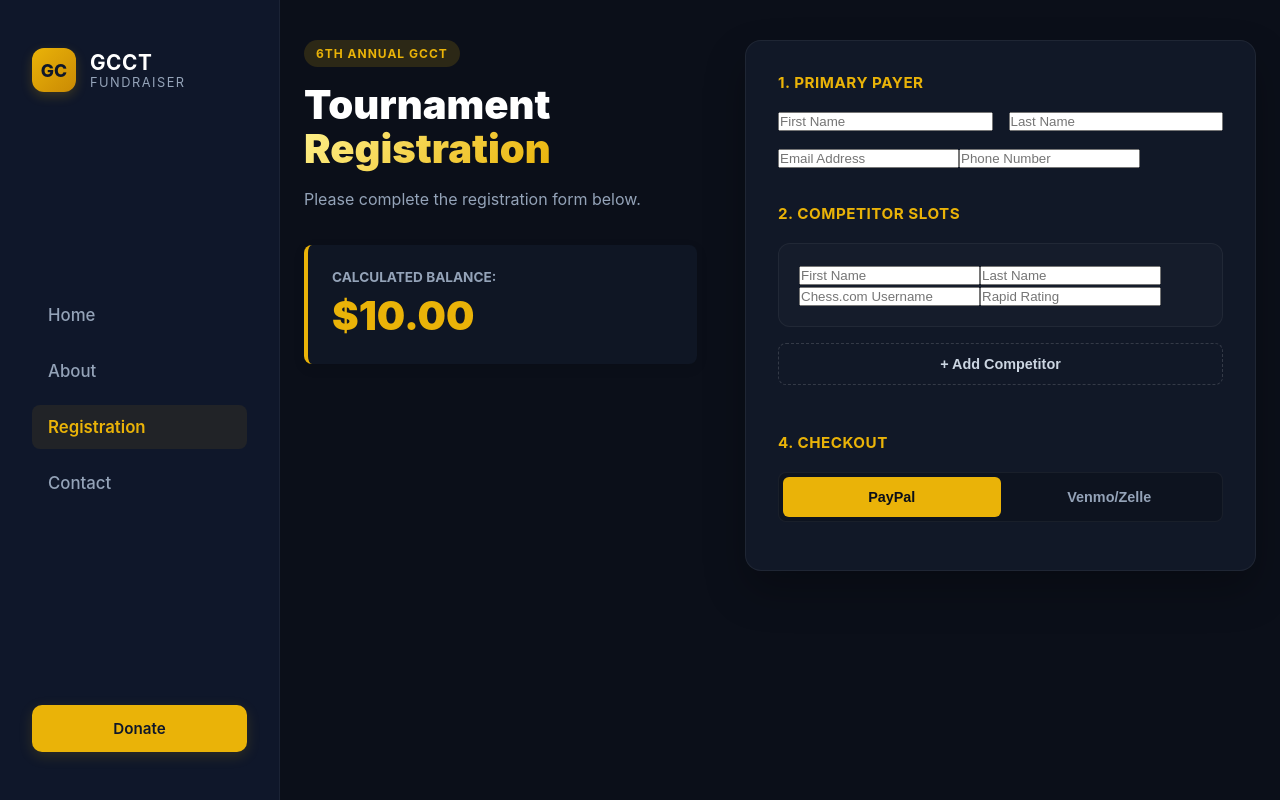
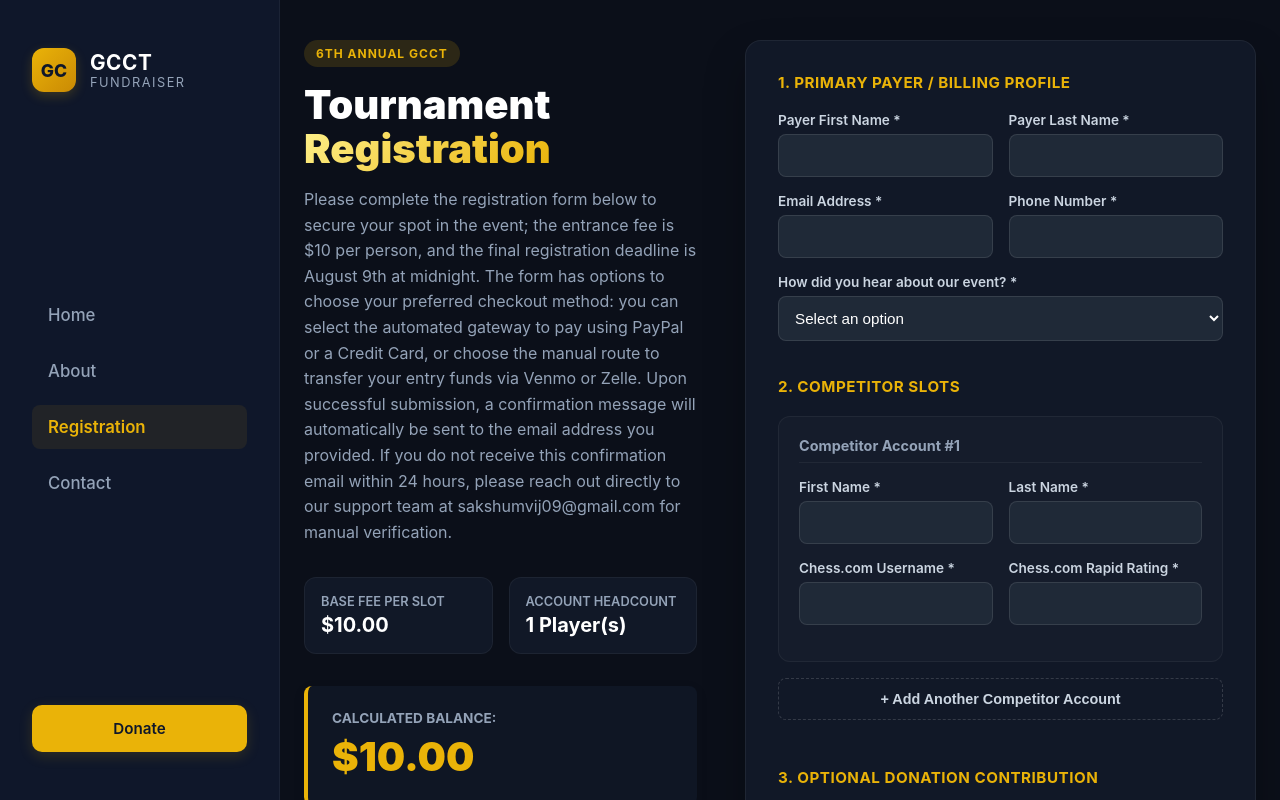
Before and after one commit to m-vij/gcct-fundraiser, a React (Vite) app in the folder client/: page /registration in a window 1280 px wide. Built offline with nearby package versions, Linux system fonts and the light colour scheme.

Commit message:
fix: restore registration form and apply relative API paths

```diff
--- a/client/src/pages/Registration.jsx
+++ b/client/src/pages/Registration.jsx
@@ -59,15 +59,19 @@ function Registration() {
       extraDonation: '0',
       transactionId: ''
     });
-    setCompetitors([{ firstName: '', lastName: '', chessUsername: '', rapidRating: '' }]);
+    setCompetitors([
+      { firstName: '', lastName: '', chessUsername: '', rapidRating: '' }
+    ]);
     setEmailAcknowledged(false);
     setPaymentMethod('paypal');
     setSubmitted(false);
   };
 
+  // API CHANGE ONLY: Relative Path
   const handleManualSubmit = async (e) => {
     if (e && e.preventDefault) e.preventDefault();
     if (!emailAcknowledged) return;
+
     setLoading(true);
     try {
       const response = await fetch('/api/submit-manual', {
@@ -75,15 +79,19 @@ function Registration() {
         headers: { 'Content-Type': 'application/json' },
         body: JSON.stringify({ payer: payerInfo, competitors, totalAmount: calculatedTotal })
       });
-      if (response.ok) setSubmitted(true);
-      else alert("Failed to sync registration.");
+      if (response.ok) {
+        setSubmitted(true);
+      } else {
+        alert("Failed to sync registration ledger with spreadsheet backend.");
+      }
     } catch (err) {
-      alert("Manual ledger sync error.");
+      alert("Manual ledger sync error. Backend is likely offline.");
     } finally {
       setLoading(false);
     }
   };
 
+  // API CHANGE ONLY: Relative Path
   const handlePayPalSuccessLogs = async (orderId) => {
     setLoading(true);
     try {
@@ -94,6 +102,7 @@ function Registration() {
       });
       setSubmitted(true);
     } catch (err) {
+      console.error("Backend offline, but payment cleared! Order ID: ", orderId);
       setSubmitted(true);
     } finally {
       setLoading(false);
@@ -102,8 +111,12 @@ function Registration() {
 
   const isFormValid = () => {
     return (
-      payerInfo.payerFirstName && payerInfo.payerLastName && payerInfo.payerEmail &&
-      payerInfo.payerPhone && payerInfo.referralSource && emailAcknowledged &&
+      payerInfo.payerFirstName &&
+      payerInfo.payerLastName &&
+      payerInfo.payerEmail &&
+      payerInfo.payerPhone &&
+      payerInfo.referralSource &&
+      emailAcknowledged &&
       competitors.every(c => c.firstName && c.lastName && c.chessUsername && c.rapidRating)
     );
   };
@@ -113,8 +126,32 @@ function Registration() {
       <div className="reg-page-container">
         <div className="success-wrapper" style={{ maxWidth: '600px', margin: '60px auto', textAlign: 'center', padding: '0 20px' }}>
           <div className="success-badge" style={{ fontSize: '4rem', color: '#4ade80', marginBottom: '16px' }}>✓</div>
-          <h2 style={{ color: '#f8fafc', fontSize: '2.2rem', fontWeight: '700' }}>Registration Successful!</h2>
-          <button onClick={handleResetForm} className="btn-primary" style={{ marginTop: '30px' }}>Register Another Group</button>
+          <h2 style={{ color: '#f8fafc', fontSize: '2.2rem', fontWeight: '700', marginBottom: '12px' }}>
+            Registration Processed Successfully!
+          </h2>
+          <p style={{ margin: '0 0 32px 0', color: '#cbd5e1', fontSize: '1.1rem', lineHeight: '1.5' }}>
+            Thank you, {payerInfo.payerFirstName}. Your tournament data packet has been safely logged.
+          </p>
+
+          <div style={{ background: '#1e293b', padding: '24px', borderRadius: '12px', marginBottom: '32px', textAlign: 'left', border: '1px solid #334155' }}>
+            <div style={{ margin: '8px 0', color: '#f8fafc', fontSize: '1.05rem' }}>
+              <span style={{ color: '#94a3b8', fontWeight: '600' }}>Payer:</span> {payerInfo.payerFirstName} {payerInfo.payerLastName}
+            </div>
+            <div style={{ margin: '8px 0', color: '#f8fafc', fontSize: '1.05rem' }}>
+              <span style={{ color: '#94a3b8', fontWeight: '600' }}>Total Amount:</span> ${calculatedTotal}.00 USD
+            </div>
+            <div style={{ margin: '8px 0', color: '#f8fafc', fontSize: '1.05rem' }}>
+              <span style={{ color: '#94a3b8', fontWeight: '600' }}>Players Registered:</span> {competitors.length}
+            </div>
+
+            <div style={{ marginTop: '20px', padding: '12px 16px', background: '#3b82f61a', borderRadius: '8px', border: '1px dashed #3b82f6', color: '#93c5fd', fontSize: '0.95rem', lineHeight: '1.4' }}>
+              <strong>✉️ Check your Spam Folder:</strong> Automated confirmation receipts are frequently rerouted by email filters. If you do not see the email in your primary inbox within 5 minutes, please check your <strong>Spam, Junk, or Promotions folders</strong> and mark it as "Not Spam."
+            </div>
+          </div>
+
+          <button onClick={handleResetForm} className="btn-primary" style={{ padding: '14px 28px', fontSize: '1.05rem' }}>
+            Register Another Group
+          </button>
         </div>
       </div>
     );
@@ -124,10 +161,25 @@ function Registration() {
     <PayPalScriptProvider options={{ "client-id": "test", currency: "USD" }}>
       <div className="reg-page-container">
         <div className="reg-split-layout">
+
           <div className="reg-info-pane">
             <span className="meta-badge">6th Annual GCCT</span>
             <h1 className="meta-title">Tournament <span className="accent-text">Registration</span></h1>
-            <p className="meta-description">Please complete the registration form below.</p>
+            <p className="meta-description">
+              Please complete the registration form below to secure your spot in the event; the entrance fee is $10 per person, and the final registration deadline is August 9th at midnight. The form has options to choose your preferred checkout method: you can select the automated gateway to pay using PayPal or a Credit Card, or choose the manual route to transfer your entry funds via Venmo or Zelle. Upon successful submission, a confirmation message will automatically be sent to the email address you provided. If you do not receive this confirmation email within 24 hours, please reach out directly to our support team at sakshumvij09@gmail.com for manual verification.
+            </p>
+
+            <div className="summary-cards-container">
+              <div className="summary-item-tile">
+                <span className="summary-label">Base Fee Per Slot</span>
+                <span className="summary-value">$10.00</span>
+              </div>
+              <div className="summary-item-tile">
+                <span className="summary-label">Account Headcount</span>
+                <span className="summary-value">{competitors.length} Player(s)</span>
+              </div>
+            </div>
+
             <div className="running-total-banner">
               <h3>Calculated Balance:</h3>
               <div className="grand-price-display">${calculatedTotal}.00</div>
@@ -135,37 +187,153 @@ function Registration() {
           </div>
 
           <div className="reg-form-pane">
-            <div className="reg-form">
-              <h3 className="section-title">1. Primary Payer</h3>
+            <div className="reg-form" style={{ opacity: loading ? 0.7 : 1, transition: 'opacity 0.2s ease' }}>
+
+              <h3 className="section-title">1. Primary Payer / Billing Profile</h3>
               <div className="form-grid-2">
-                <input type="text" name="payerFirstName" placeholder="First Name" value={payerInfo.payerFirstName} onChange={handlePayerChange} required />
-                <input type="text" name="payerLastName" placeholder="Last Name" value={payerInfo.payerLastName} onChange={handlePayerChange} required />
+                <div className="form-group">
+                  <label>Payer First Name *</label>
+                  <input type="text" name="payerFirstName" value={payerInfo.payerFirstName} onChange={handlePayerChange} required disabled={loading} />
+                </div>
+                <div className="form-group">
+                  <label>Payer Last Name *</label>
+                  <input type="text" name="payerLastName" value={payerInfo.payerLastName} onChange={handlePayerChange} required disabled={loading} />
+                </div>
               </div>
-              <input type="email" name="payerEmail" placeholder="Email Address" value={payerInfo.payerEmail} onChange={handlePayerChange} required />
-              <input type="tel" name="payerPhone" placeholder="Phone Number" value={payerInfo.payerPhone} onChange={handlePayerChange} required />
+
+              <div className="form-grid-2">
+                <div className="form-group">
+                  <label>Email Address *</label>
+                  <input type="email" name="payerEmail" value={payerInfo.payerEmail} onChange={handlePayerChange} required disabled={loading} />
+                </div>
+                <div className="form-group">
+                  <label>Phone Number *</label>
+                  <input type="tel" name="payerPhone" value={payerInfo.payerPhone} onChange={handlePayerChange} required disabled={loading} />
+                </div>
+              </div>
+
+              <div className="form-group">
+                <label>How did you hear about our event? *</label>
+                <select name="referralSource" value={payerInfo.referralSource} onChange={handlePayerChange} required disabled={loading}>
+                  <option value="">Select an option</option>
+                  <option value="social_media">Social Media</option>
+                  <option value="chess_club">Local Chess Club / Coach</option>
+                  <option value="friend_family">Friend / Family</option>
+                  <option value="email_newsletter">Email Newsletter</option>
+                  <option value="other">Other</option>
+                </select>
+              </div>
 
               <h3 className="section-title">2. Competitor Slots</h3>
-              {competitors.map((c, i) => (
-                <div key={i} className="player-block">
-                  <input type="text" name="firstName" placeholder="First Name" value={c.firstName} onChange={(e) => handleCompetitorChange(i, e)} required />
-                  <input type="text" name="lastName" placeholder="Last Name" value={c.lastName} onChange={(e) => handleCompetitorChange(i, e)} required />
-                  <input type="text" name="chessUsername" placeholder="Chess.com Username" value={c.chessUsername} onChange={(e) => handleCompetitorChange(i, e)} required />
-                  <input type="number" name="rapidRating" placeholder="Rapid Rating" value={c.rapidRating} onChange={(e) => handleCompetitorChange(i, e)} required />
+              {competitors.map((competitor, index) => (
+                <div key={index} className="player-block">
+                  <div className="player-block-header">
+                    <h4>Competitor Account #{index + 1}</h4>
+                    {competitors.length > 1 && (
+                      <button type="button" className="btn-delete" onClick={() => removeCompetitorRow(index)} disabled={loading}>Remove</button>
+                    )}
+                  </div>
+
+                  <div className="form-grid-2">
+                    <div className="form-group">
+                      <label>First Name *</label>
+                      <input type="text" name="firstName" value={competitor.firstName} onChange={(e) => handleCompetitorChange(index, e)} required disabled={loading} />
+                    </div>
+                    <div className="form-group">
+                      <label>Last Name *</label>
+                      <input type="text" name="lastName" value={competitor.lastName} onChange={(e) => handleCompetitorChange(index, e)} required disabled={loading} />
+                    </div>
+                  </div>
+
+                  <div className="form-grid-2">
+                    <div className="form-group">
+                      <label>Chess.com Username *</label>
+                      <input type="text" name="chessUsername" value={competitor.chessUsername} onChange={(e) => handleCompetitorChange(index, e)} required disabled={loading} />
+                    </div>
+                    <div className="form-group">
+                      <label>Chess.com Rapid Rating *</label>
+                      <input type="number" name="rapidRating" value={competitor.rapidRating} onChange={(e) => handleCompetitorChange(index, e)} required min="0" max="3500" disabled={loading} />
+                    </div>
+                  </div>
                 </div>
               ))}
-              <button type="button" className="btn-add" onClick={addCompetitorRow}>+ Add Competitor</button>
 
-              <h3 className="section-title">4. Checkout</h3>
+              <button type="button" className="btn-add" onClick={addCompetitorRow} disabled={loading}>
+                + Add Another Competitor Account
+              </button>
+
+              <h3 className="section-title">3. Optional Donation Contribution</h3>
+              <div className="form-group">
+                <label>Tax-Deductible Contribution</label>
+                <select name="extraDonation" value={payerInfo.extraDonation} onChange={handlePayerChange} disabled={loading}>
+                  <option value="0">$0.00</option>
+                  <option value="5">+$5.00</option>
+                  <option value="20">+$20.00</option>
+                  <option value="50">+$50.00</option>
+                  <option value="100">+$100.00</option>
+                </select>
+              </div>
+
+              <h3 className="section-title">4. Checkout Processing Method</h3>
               <div className="payment-switch">
-                <button className={`switch-tab ${paymentMethod === 'paypal' ? 'active' : ''}`} onClick={() => setPaymentMethod('paypal')}>PayPal</button>
-                <button className={`switch-tab ${paymentMethod === 'venmo_zelle' ? 'active' : ''}`} onClick={() => setPaymentMethod('venmo_zelle')}>Venmo/Zelle</button>
+                <button type="button" className={`switch-tab ${paymentMethod === 'paypal' ? 'active' : ''}`} onClick={() => !loading && setPaymentMethod('paypal')} disabled={loading}>
+                  PayPal / Credit Card
+                </button>
+                <button type="button" className={`switch-tab ${paymentMethod === 'venmo_zelle' ? 'active' : ''}`} onClick={() => !loading && setPaymentMethod('venmo_zelle')} disabled={loading}>
+                  Venmo / Zelle Transfer
+                </button>
+              </div>
+
+              <div className="acknowledgement-container">
+                <button type="button" className={`btn-ack ${emailAcknowledged ? 'checked' : ''}`} onClick={() => !loading && setEmailAcknowledged(!emailAcknowledged)} disabled={loading}>
+                  <span className="checkbox-icon">{emailAcknowledged ? '✓' : ''}</span>
+                  I will remember and agree to check my email for instructions
+                </button>
               </div>
 
               {paymentMethod === 'paypal' ? (
-                <PayPalButtons onApprove={(data, actions) => actions.order.capture().then(order => handlePayPalSuccessLogs(order.id))} />
+                <div className="paypal-button-container" style={{ pointerEvents: (isFormValid() && !loading) ? 'auto' : 'none', opacity: (isFormValid() && !loading) ? 1 : 0.4 }}>
+                  {(!isFormValid() && !loading) && <p style={{ color: '#f87171', fontSize: '0.85rem', marginBottom: '8px' }}>Please complete all required fields above before checking out.</p>}
+                  {loading && <p style={{ color: '#3b82f6', fontSize: '0.85rem', marginBottom: '8px' }}>Syncing ledger data... Please do not close your browser.</p>}
+                  <PayPalButtons
+                    style={{ layout: "vertical" }}
+                    forceReRender={[calculatedTotal, loading]}
+                    createOrder={(data, actions) => {
+                      return actions.order.create({
+                        purchase_units: [{
+                          amount: { value: calculatedTotal.toString() }
+                        }]
+                      });
+                    }}
+                    onApprove={async (data, actions) => {
+                      const order = await actions.order.capture();
+                      handlePayPalSuccessLogs(order.id);
+                    }}
+                  />
+                </div>
               ) : (
-                <button onClick={handleManualSubmit} className="btn-primary">Submit Registration</button>
+                <div className="info-box gold-box">
+                  <p>Please send exactly <strong>${calculatedTotal}.00 USD</strong> to our verified accounts:</p>
+                  <ul>
+                    <li><strong>Venmo:</strong> @GCCT-Fundraiser</li>
+                    <li><strong>Zelle:</strong> finance@gcctfundraiser.org</li>
+                  </ul>
+                  <div className="form-group" style={{ marginTop: '16px' }}>
+                    <label>Venmo Username or Zelle Phone Number/Email *</label>
+                    <input type="text" name="transactionId" value={payerInfo.transactionId} onChange={handlePayerChange} required placeholder="For manual validation crosscheck" disabled={loading} />
+                  </div>
+                  <button
+                    type="button"
+                    onClick={handleManualSubmit}
+                    className="btn-primary btn-submit"
+                    style={{ marginTop: '16px' }}
+                    disabled={loading || !emailAcknowledged || !isFormValid()}
+                  >
+                    {loading ? "Processing..." : `Submit Registration — $${calculatedTotal}.00`}
+                  </button>
+                </div>
               )}
+
             </div>
           </div>
         </div>
```
